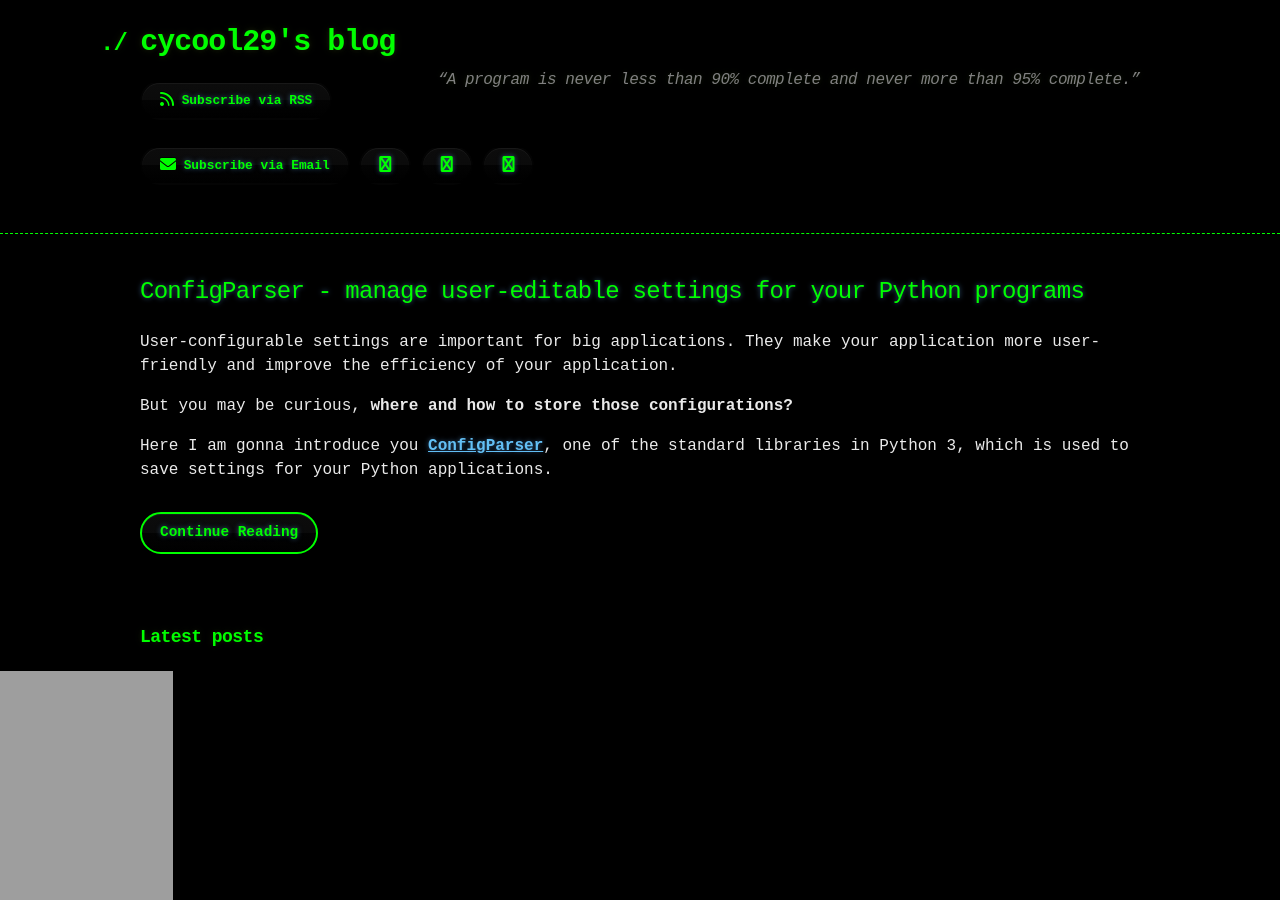
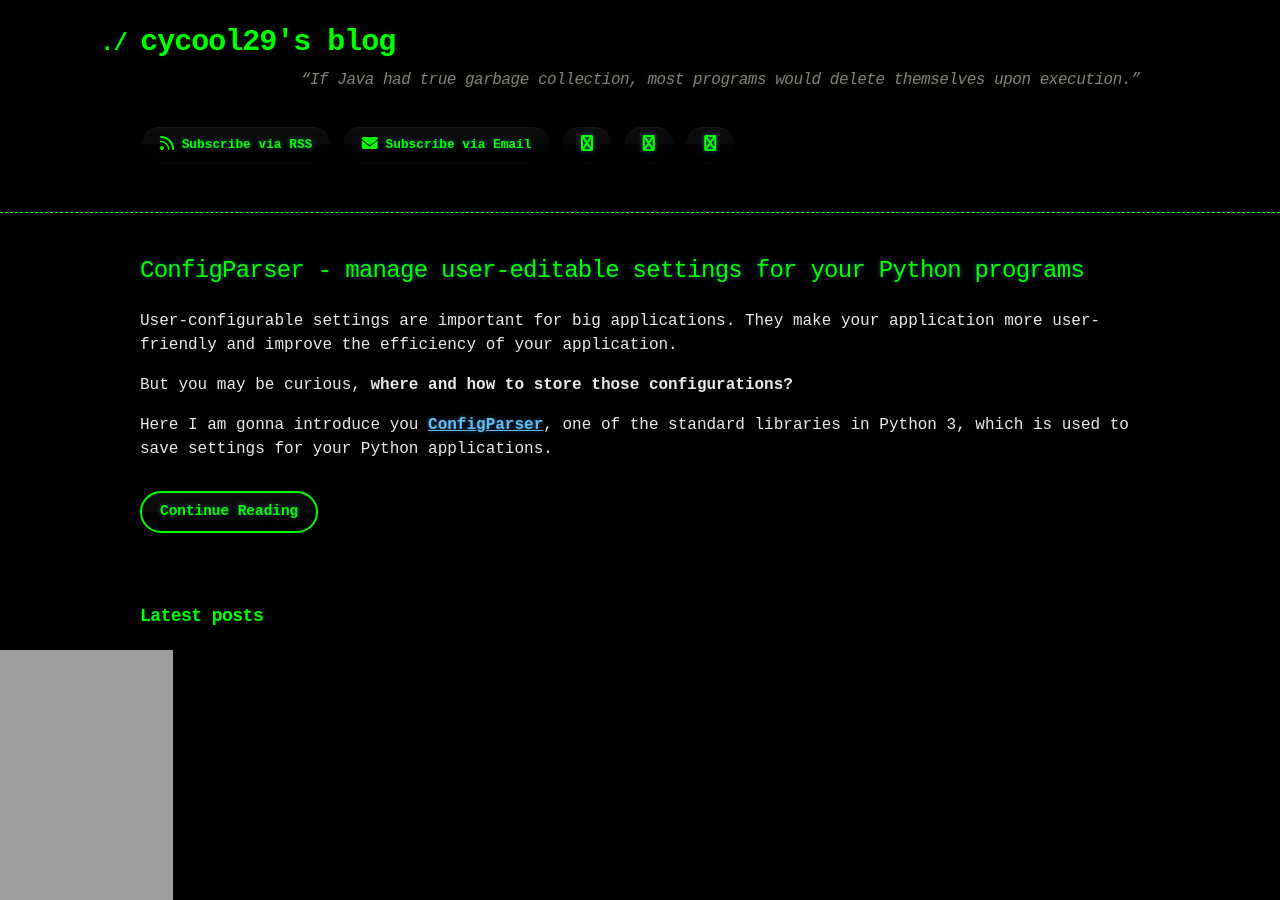
Before and after one commit to cycool29/cycool29.github.io, a Jekyll site: the page built from index.md, in a window 1280 px wide and 900 px high. Built offline with Jekyll 4.4.1, drawn with Linux system fonts in a browser that asks for light colours; a style sheet for code colours, icons or effects is not loaded.

Commit message:
Update quotes

```diff
--- a/_config.yml
+++ b/_config.yml
@@ -1,5 +1,5 @@
 title: cycool29's blog
-description: "“A program is never less than 90% complete and never more than 95% complete.” "
+description: "“If Java had true garbage collection, most programs would delete themselves upon execution.” "
 bio: A high school student. Intermediate in Python, Git, Bash. Learning JavaScript. He/Him. "
 author: cycool29
 url: https://cycool29.github.io
```
